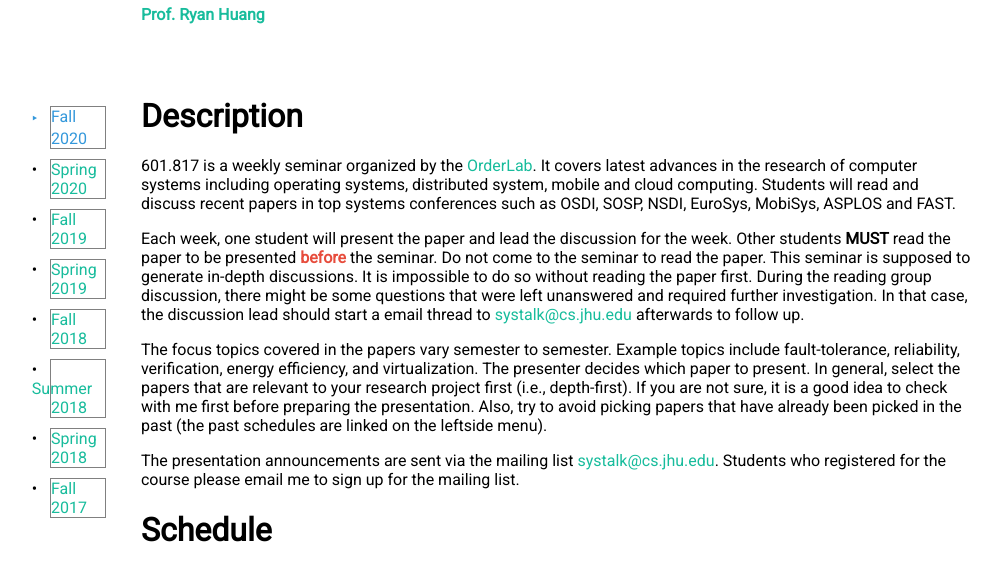
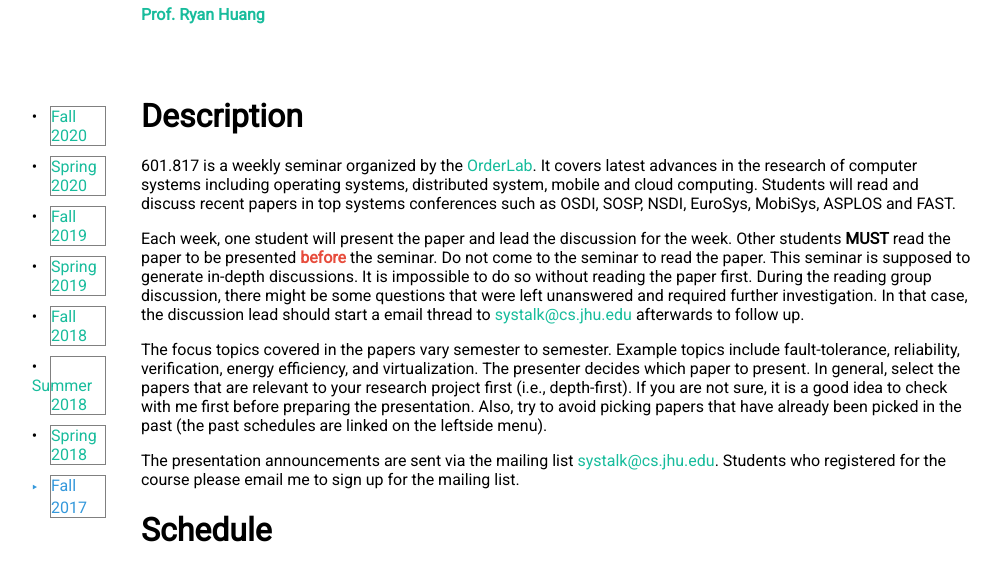
Before and after one commit to ryanphuang/CS817-WWW, a Jekyll site: the page built from index.html, in a window 1280 px wide. Shown: the part 182-754 px from the top of the page, without its empty margins (34-1035 px from the left). Built offline with Jekyll 4.4.1, drawn with Linux system fonts in a browser that asks for light colours.

Commit message:
do current-semester check in navbar

```diff
--- a/_includes/navbar.html
+++ b/_includes/navbar.html
@@ -1,10 +1,11 @@
 <ul class="semesters">
-  <li class="current-semester"><a href="#">Fall 2020</a></li>
-  <li><a href="https://www.cs.jhu.edu/~huang/cs817/spring20/">Spring 2020</a></li>
-  <li><a href="https://www.cs.jhu.edu/~huang/cs817/fall19/">Fall 2019</a></li>
-  <li><a href="https://www.cs.jhu.edu/~huang/cs817/spring19/">Spring 2019</a></li>
-  <li><a href="https://www.cs.jhu.edu/~huang/cs817/fall18/">Fall 2018</a></li>
-  <li><a href="https://www.cs.jhu.edu/~huang/cs817/summer18/">Summer 2018</a></li>
-  <li><a href="https://www.cs.jhu.edu/~huang/cs817/spring18/">Spring 2018</a></li>
-  <li><a href="https://www.cs.jhu.edu/~huang/cs817/fall17/">Fall 2017</a></li>
+  {% assign url_prefix = "https://www.cs.jhu.edu/~huang/cs817" %}
+  {% if site.semester == "Fall 2020" %}<li class="current-semester">{% else %}<li>{% endif %}<a href="{{ url_prefix }}/fall20">Fall 2020</a></li>
+  {% if site.semester == "Spring 2020" %}<li class="current-semester">{% else %}<li>{% endif %}<a href="{{ url_prefix }}/spring20">Spring 2020</a></li>
+  {% if site.semester == "Fall 2019" %}<li class="current-semester">{% else %}<li>{% endif %}<a href="{{ url_prefix }}/fall19">Fall 2019</a></li>
+  {% if site.semester == "Spring 2019" %}<li class="current-semester">{% else %}<li>{% endif %}<a href="{{ url_prefix }}/spring19">Spring 2019</a></li>
+  {% if site.semester == "Fall 2018" %}<li class="current-semester">{% else %}<li>{% endif %}<a href="{{ url_prefix }}/fall18">Fall 2018</a></li>
+  {% if site.semester == "Summer 2018" %}<li class="current-semester">{% else %}<li>{% endif %}<a href="{{ url_prefix }}/summer18">Summer 2018</a></li>
+  {% if site.semester == "Spring 2018" %}<li class="current-semester">{% else %}<li>{% endif %}<a href="{{ url_prefix }}/spring18">Spring 2018</a></li>
+  {% if site.semester == "Fall 2017" %}<li class="current-semester">{% else %}<li>{% endif %}<a href="{{ url_prefix }}/fall17">Fall 2017</a></li>
 </ul>
```
